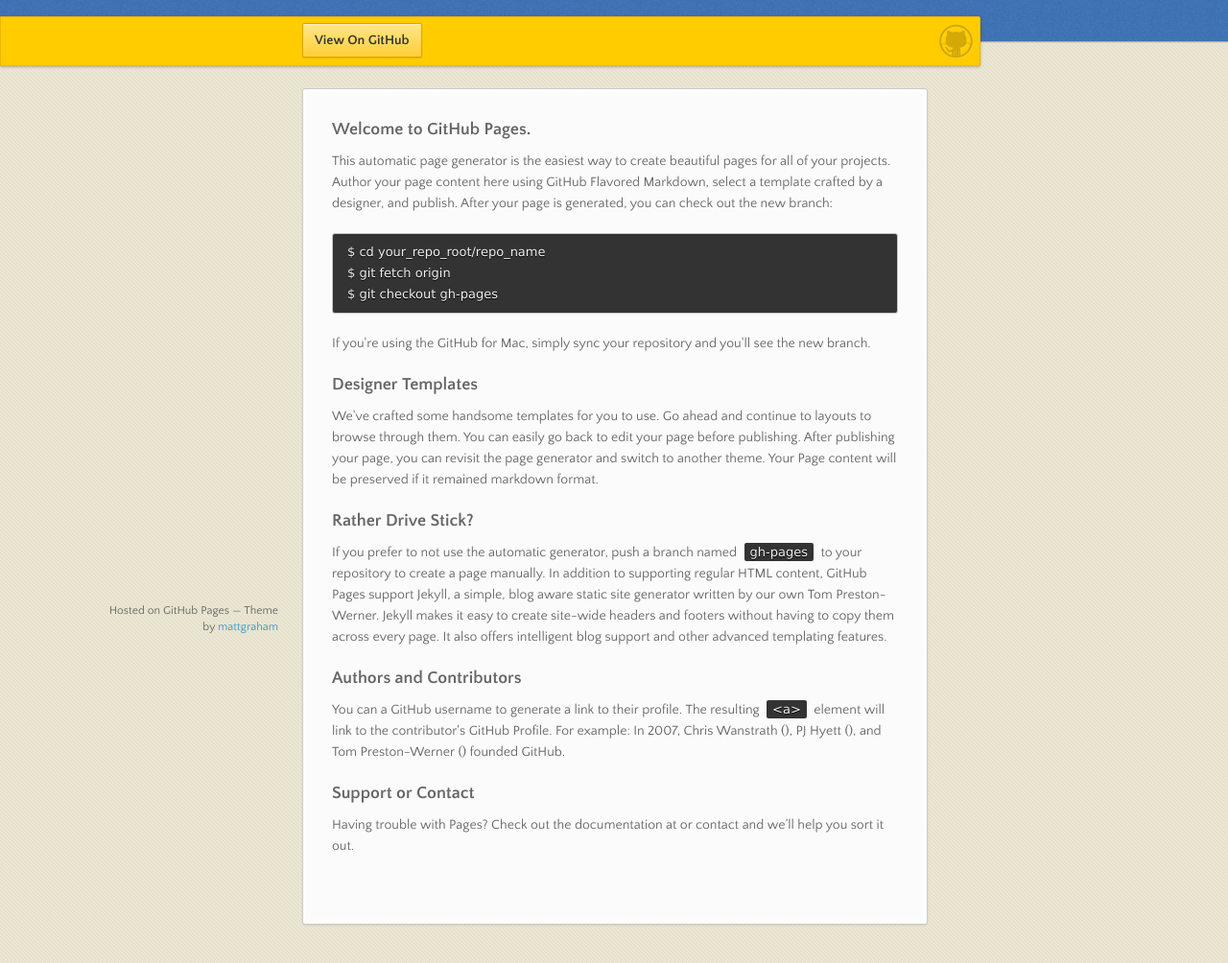
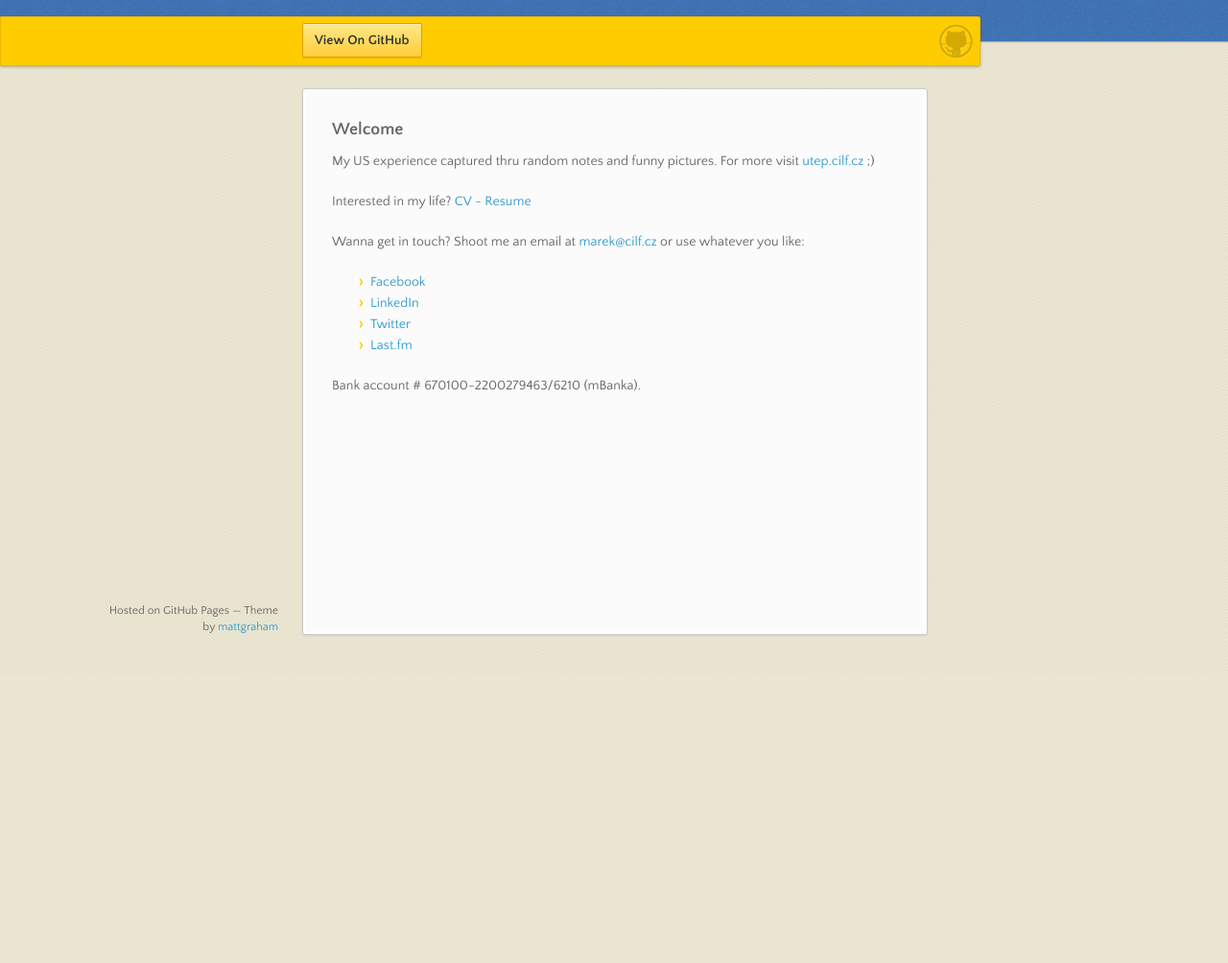
Before and after one commit to cilf/cilf.github.io, a plain HTML site: page index.html in a window 1280 px wide. Shown: the part 98-1102 px from the top of the page at 96% size. After the commit the page ends 800 px from the top, so only its background shows below. Drawn offline with nearby package versions, Linux system fonts and the light colour scheme.

Commit message:
Replace master branch with page content via GitHub

```diff
--- a/index.html
+++ b/index.html
@@ -33,36 +33,20 @@
       </nav>
       <section>
         <h3>
-<a name="welcome-to-github-pages" class="anchor" href="#welcome-to-github-pages"><span class="octicon octicon-link"></span></a>Welcome to GitHub Pages.</h3>
+<a name="welcome" class="anchor" href="#welcome"><span class="octicon octicon-link"></span></a>Welcome</h3>
 
-<p>This automatic page generator is the easiest way to create beautiful pages for all of your projects. Author your page content here using GitHub Flavored Markdown, select a template crafted by a designer, and publish. After your page is generated, you can check out the new branch:</p>
+<p>My US experience captured thru random notes and funny pictures. For more visit <a href="http://utep.cilf.cz">utep.cilf.cz</a> ;)</p>
 
-<pre><code>$ cd your_repo_root/repo_name
-$ git fetch origin
-$ git checkout gh-pages
-</code></pre>
+<p>Interested in my life? <a href="https://www.dropbox.com/s/nnsjhvx8llnsyz1/marek_polcar_resume.pdf">CV - Resume</a></p>
 
-<p>If you're using the GitHub for Mac, simply sync your repository and you'll see the new branch.</p>
+<p>Wanna get in touch? Shoot me an email at <a href="marek@cilf.cz">marek@cilf.cz</a> or use whatever you like:</p>
 
-<h3>
-<a name="designer-templates" class="anchor" href="#designer-templates"><span class="octicon octicon-link"></span></a>Designer Templates</h3>
-
-<p>We've crafted some handsome templates for you to use. Go ahead and continue to layouts to browse through them. You can easily go back to edit your page before publishing. After publishing your page, you can revisit the page generator and switch to another theme. Your Page content will be preserved if it remained markdown format.</p>
-
-<h3>
-<a name="rather-drive-stick" class="anchor" href="#rather-drive-stick"><span class="octicon octicon-link"></span></a>Rather Drive Stick?</h3>
-
-<p>If you prefer to not use the automatic generator, push a branch named <code>gh-pages</code> to your repository to create a page manually. In addition to supporting regular HTML content, GitHub Pages support Jekyll, a simple, blog aware static site generator written by our own Tom Preston-Werner. Jekyll makes it easy to create site-wide headers and footers without having to copy them across every page. It also offers intelligent blog support and other advanced templating features.</p>
-
-<h3>
-<a name="authors-and-contributors" class="anchor" href="#authors-and-contributors"><span class="octicon octicon-link"></span></a>Authors and Contributors</h3>
-
-<p>You can  a GitHub username to generate a link to their profile. The resulting <code>&lt;a&gt;</code> element will link to the contributor's GitHub Profile. For example: In 2007, Chris Wanstrath (), PJ Hyett (), and Tom Preston-Werner () founded GitHub.</p>
-
-<h3>
-<a name="support-or-contact" class="anchor" href="#support-or-contact"><span class="octicon octicon-link"></span></a>Support or Contact</h3>
-
-<p>Having trouble with Pages? Check out the documentation at  or contact  and we’ll help you sort it out.</p>
+<ul>
+<li><a href="https://www.facebook.com/cilf.ik">Facebook</a></li>
+<li><a href="http://cz.linkedin.com/pub/marek-polcar/3b/943/828">LinkedIn</a></li>
+<li><a href="http://twitter.com/MarekPolcar">Twitter</a></li>
+<li><a href="http://www.last.fm/user/cilf">Last.fm</a></li>
+</ul><p>Bank account # 670100-2200279463/6210 (mBanka).</p>
       </section>
       <footer>
         <p><small>Hosted on GitHub Pages &mdash; Theme by <a href="https://twitter.com/michigangraham">mattgraham</a></small></p>
```
Also changed, not shown: params.json (+1 -1 lines).
